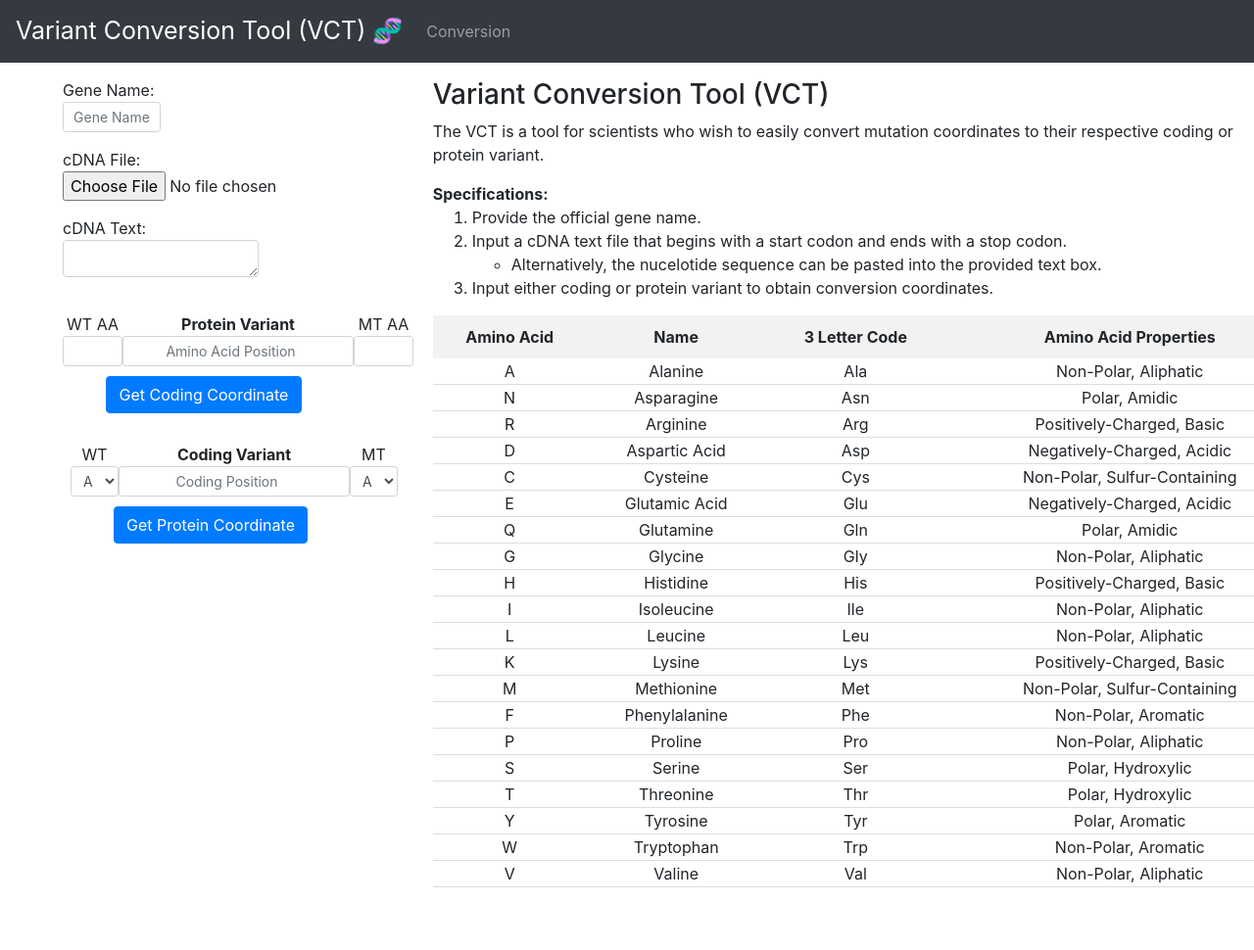
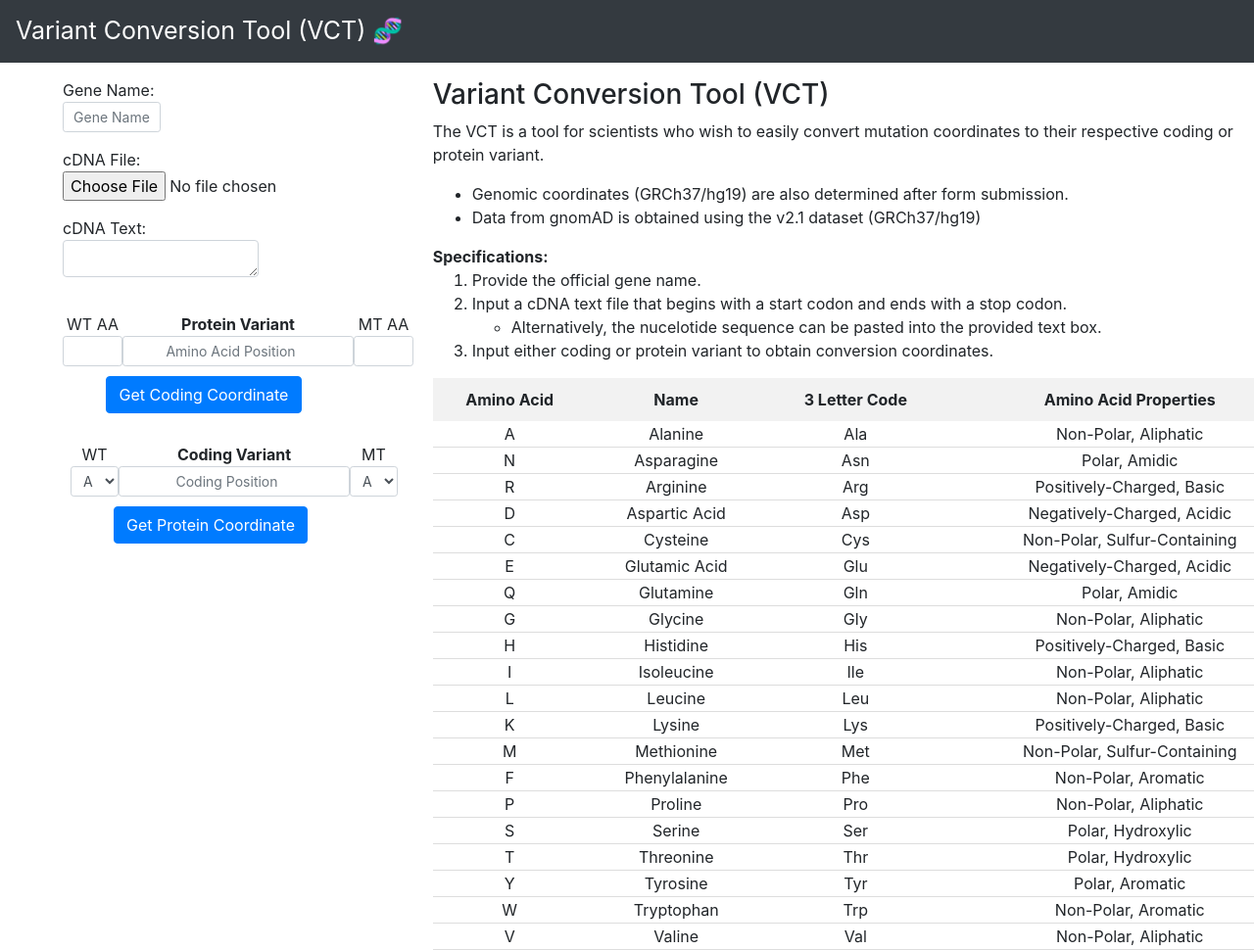
Before and after one commit to JustinzGit/variant_conversion_tool, a Django app: page /conversion/ in a window 1280 px wide; the page is wider, and only the part inside the window is pictured. Shown: that part at 98% size. Before the commit the page ends 906 px from the top of that part, so only its background shows below. Run offline with Django 3.2, Linux system fonts and the light colour scheme; some libraries are stand-ins or nearby versions.

Commit message:
remove conversion tab, add additional text

```diff
--- a/conversion/templates/conversion/layout.html
+++ b/conversion/templates/conversion/layout.html
@@ -20,16 +20,6 @@
     <body>
         <nav class="navbar navbar-expand fixed-top navbar-dark bg-dark">
             <a class="navbar-brand" style="font-size: 25px" href="{% url 'index' %}">Variant Conversion Tool (VCT) &#129516</a>
-
-            <!-- <button class="navbar-toggler" type="button" data-toggle="collapse" data-target="#navbarNavAltMarkup" aria-controls="navbarNavAltMarkup" aria-expanded="false" aria-label="Toggle navigation">
-                <span class="navbar-toggler-icon"></span>
-            </button> -->
-
-            <div class="collapse navbar-collapse" id="navbarNavAltMarkup">
-                <div class="navbar-nav">
-                    <a class="nav-item nav-link" href="{% url 'index' %}">Conversion</a>
-                </div>
-            </div>
         </nav>
 
         {% if alert %}
@@ -98,12 +88,10 @@
                     <h3>Variant Conversion Tool (VCT)</h3>
                     <p>The VCT is a tool for scientists who wish to easily convert mutation coordinates to their
                         respective coding or protein variant.</p>
-                    <!-- <ul>
-                        <li>Annotation tab provides coding and protein coordinate conversions.</li>
-                        <li>Genomic coordinates from assembly hg38 are also determined after form submission.</li>
-                        <li>Nucleotide changes in gnomAD variant ID reflect the genomic change via the positive strand.</li>
-                        <li>gnomAD version 3, mapped to GRCh38, is used to query variants.</li>
-                    </ul> -->
+                    <ul>
+                        <li>Genomic coordinates (GRCh37/hg19) are also determined after form submission.</li>
+                        <li>Data from gnomAD is obtained using the v2.1 dataset (GRCh37/hg19)</li>
+                    </ul>
 
                     <b>Specifications:</b>
                     <ol>
```
